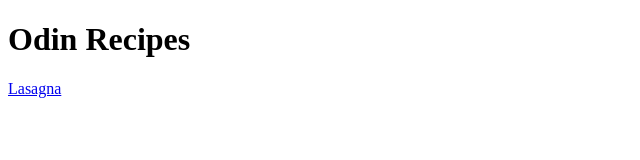
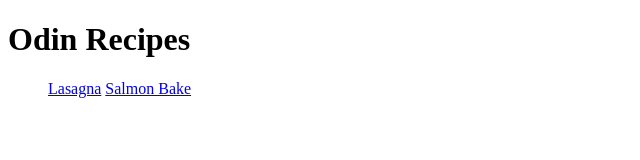
Before and after one commit to replakcan/odin-recipes, a plain HTML site: page index.html in a window 1280 px wide. Shown: the whole page, without its empty margins (0-640 px from the left). Drawn offline with Linux system fonts and the light colour scheme.

Commit message:
Update anchors as list elements
adds an unordered list to provide links beneath

```diff
--- a/index.html
+++ b/index.html
@@ -7,6 +7,10 @@
     </head>
     <body>
         <h1>Odin Recipes</h1>
-        <a href="recipes/lasagna.html">Lasagna</a>
+        <ul>
+            <a href="recipes/lasagna.html">Lasagna</a>
+            <a href="recipes/salmon-bake.html">Salmon Bake</a>
+        </ul>
+
     </body>
 </html>
```
